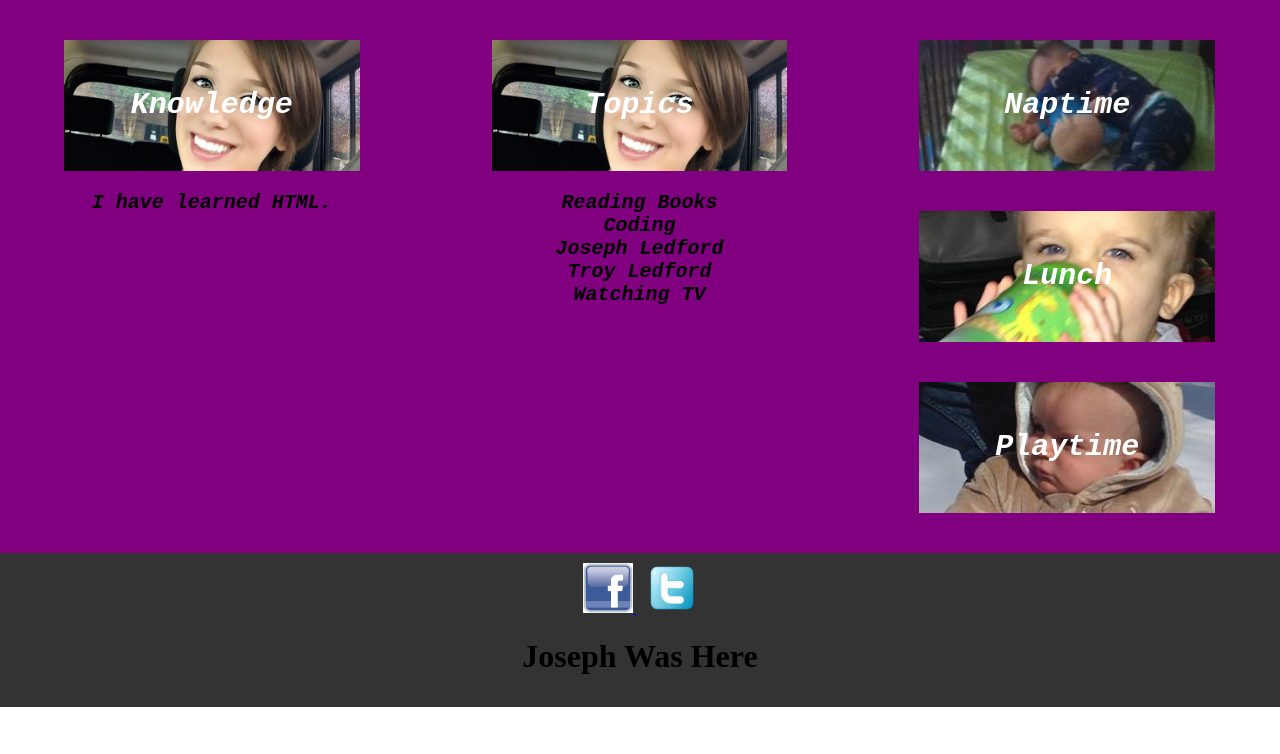
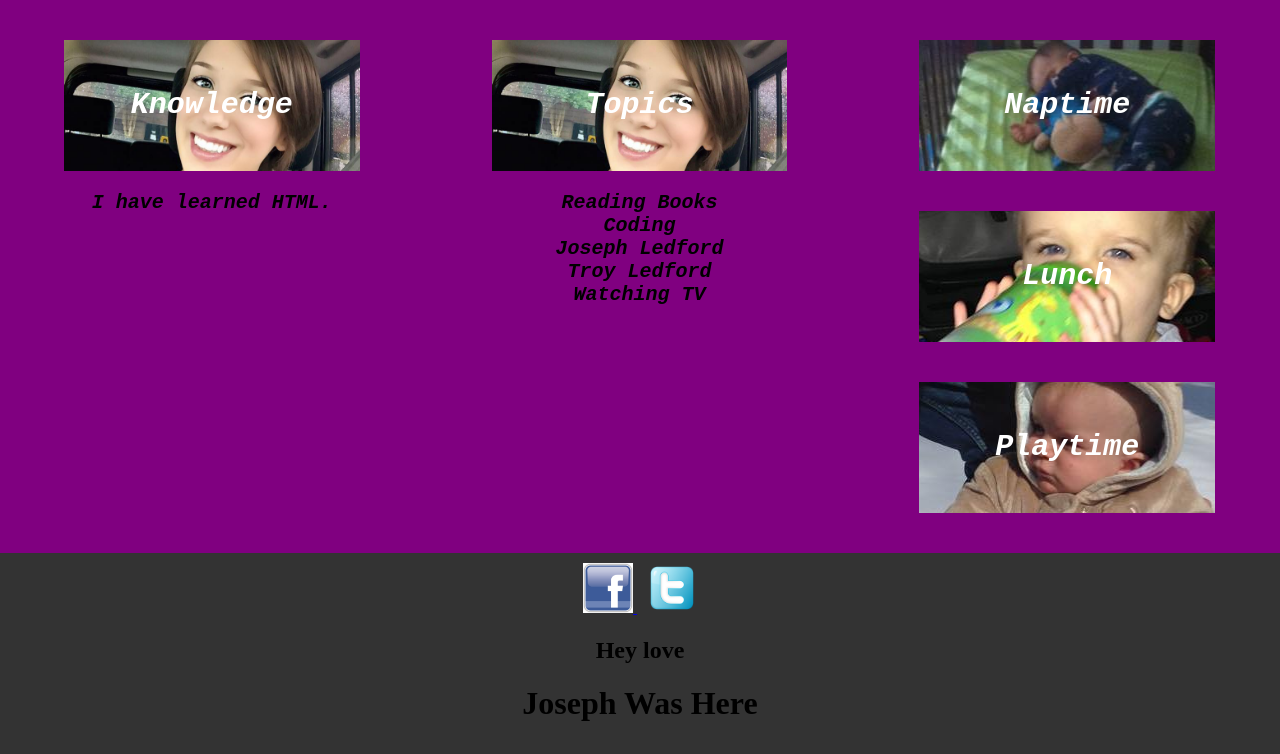
Before and after one commit to brookespiker/brooke_portfolio, a plain HTML site: page index.html in a window 1280 px wide. Shown: the part 600-1354 px from the top of the page. Before the commit the page ends 1307 px from the top, so only its background shows below. Drawn offline with Linux system fonts and the light colour scheme.

Commit message:
ccvvv
dfdf

```diff
--- a/index.html
+++ b/index.html
@@ -64,7 +64,13 @@
                 <a href="http://www.twitter.com">
                     <img src="images/twitter.png" alt="Twitter" />
                 </a>
+
+                <!-- <a href="http://www.github.com">
+                    <img src="images/github.png" alt="Github" />
+                </a> -->
             </div>
+
+            <h2>Hey love</h2>
 
             <h1>Joseph Was Here</h1>
         </footer>
```
